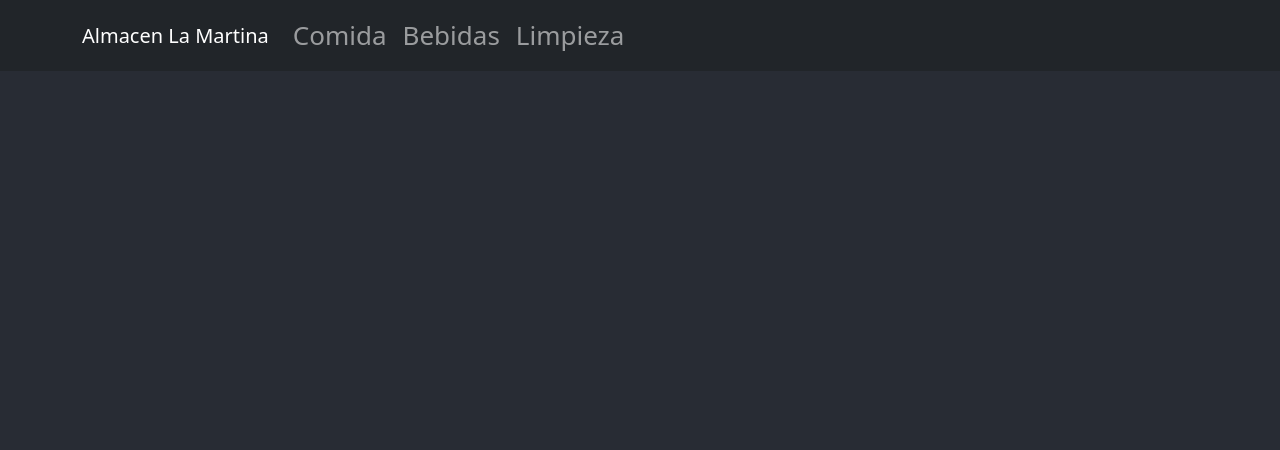
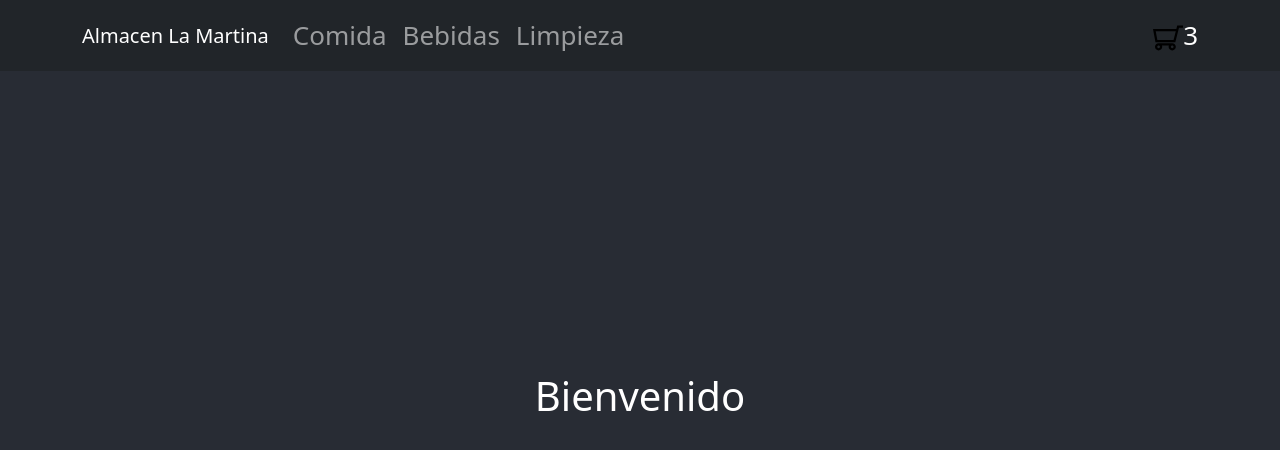
Before and after one commit to sEENKS2/tienda-luchini, a React (Create React App) app: page / in a window 1280 px wide. Shown: the top 450 px of the page. Built offline with nearby package versions, Linux system fonts and the light colour scheme.

Commit message:
CartWidget/ItemListContainer

```diff
--- a/src/App.js
+++ b/src/App.js
@@ -1,11 +1,13 @@
 import './App.css';
 import Navegacion from './components/NavBar';
+import ItemListContainer from './components/ItemListContainer/ItemListContainer';
 
 function App() {
   return (
     <div className="App">
       <header className="App-header">
         <Navegacion />
+        <ItemListContainer greeting="Bienvenido"/>
       </header>
     </div>
   );
--- /dev/null
+++ b/src/components/CartWidget/CartWidget.js
@@ -0,0 +1,15 @@
+const CartWidget = () => {
+    return (
+        <div>
+            <img
+                src="./images/cart.svg"
+                alt="cart-widget"
+                width="30"
+                height="30"
+                className="d-inline-block"/>
+            3
+        </div>
+    )
+}
+
+export default CartWidget
--- /dev/null
+++ b/src/components/ItemListContainer/ItemListContainer.js
@@ -0,0 +1,5 @@
+const ItemListContainer = (props) => {
+    return <h1>{props.greeting}</h1>
+}
+
+export default ItemListContainer
--- a/src/components/NavBar.js
+++ b/src/components/NavBar.js
@@ -1,6 +1,7 @@
 import { Navbar } from 'react-bootstrap';
 import { Container } from 'react-bootstrap';
 import { Nav } from 'react-bootstrap';
+import CartWidget from './CartWidget/CartWidget';
 import './NavBar.css'
 
 const Navegacion = () => {
@@ -13,6 +14,7 @@
           <Nav.Link href="#bebidas">Bebidas</Nav.Link>
           <Nav.Link href="#limpieza">Limpieza</Nav.Link>
         </Nav>
+        <CartWidget/>
         </Container>
       </Navbar>
     )
```
Also changed, not shown: public/images/cart.svg (added).
